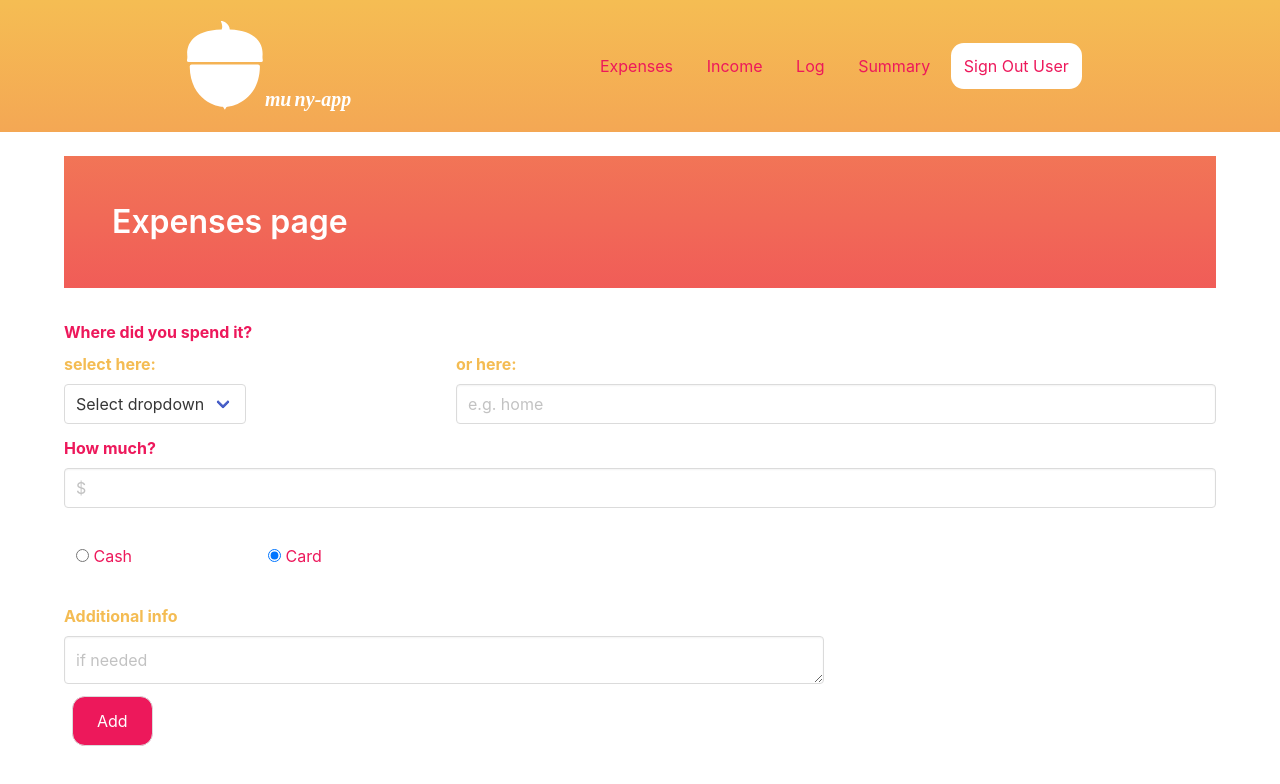
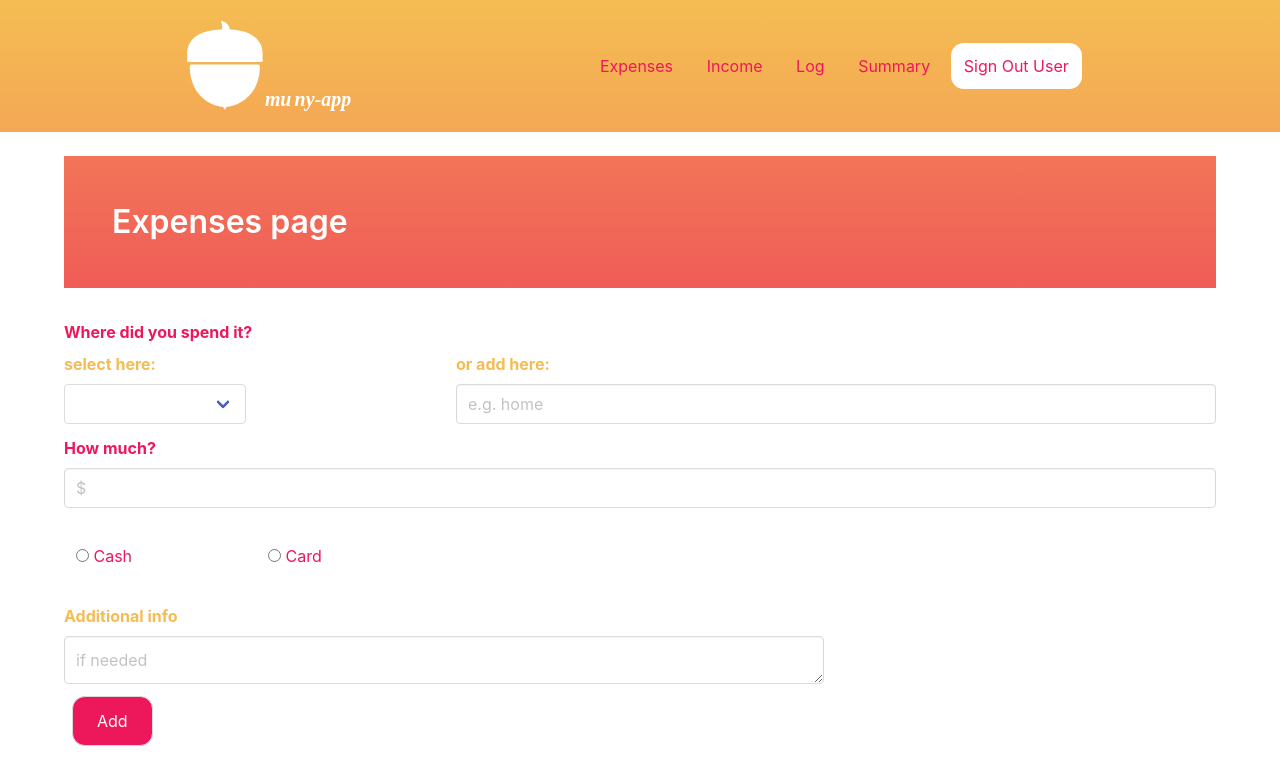
Before and after one commit to RamunasMalisauskas/muny-app, a Vue app: page /expenses in a window 1280 px wide. Shown: the top 784 px of the page. Built offline with nearby package versions, Linux system fonts and the light colour scheme; no server answers; sample sign-in values are in the browser's storage.

Commit message:
local funtionality +

```diff
--- a/src/views/app/Expenses.vue
+++ b/src/views/app/Expenses.vue
@@ -11,7 +11,7 @@
         />
 
         <div class="container">
-          <form name="expenses">
+          <form name="expenses" v-on:submit.prevent="expenses">
             <div class="field">
               <label class="label">Where did you spend it?</label>
               <div class="columns">
@@ -19,9 +19,13 @@
                   <label class="label secondary">select here:</label>
                   <div class="control">
                     <div class="select">
-                      <select>
+                      <select v-model="group">
                         <option>Select dropdown</option>
-                        <option>With options</option>
+                        <option>home</option>
+                        <option>car</option>
+                        <option>travel</option>
+                        <option>food-out</option>
+                        <option>pets</option>
                       </select>
                     </div>
                   </div>
@@ -29,12 +33,13 @@
 
                 <div class="column">
                   <div class="field">
-                    <label class="label secondary">or here:</label>
+                    <label class="label secondary">or add here:</label>
                     <div class="control">
                       <input
                         class="input"
                         type="text"
                         placeholder="e.g. home"
+                        v-model="group"
                       />
                     </div>
                   </div>
@@ -45,7 +50,12 @@
             <div class="field">
               <label class="label">How much?</label>
               <div class="control">
-                <input class="input" type="number" placeholder="$" />
+                <input
+                  class="input"
+                  type="number"
+                  placeholder="$"
+                  v-model="amount"
+                />
               </div>
             </div>
 
@@ -53,14 +63,20 @@
               <div class="control moneyType columns">
                 <div class="column is-2">
                   <label class="radio">
-                    <input type="radio" name="moneyType" />
+                    <input type="radio" name="moneyType" value="Cash" v-model="moneyType" />
                     Cash
                   </label>
                 </div>
 
                 <div class="column">
                   <label class="radio">
-                    <input type="radio" name="moneyType" checked />
+                    <input
+                      type="radio"
+                      name="moneyType"
+                      value="Card"
+                      v-model="moneyType"
+                      checked
+                    />
                     Card
                   </label>
                 </div>
@@ -74,6 +90,7 @@
                   class="textarea"
                   placeholder="if needed"
                   rows="1"
+                  v-model="info"
                 ></textarea>
               </div>
             </div>
@@ -98,9 +115,20 @@ export default {
 
   data() {
     return {
+      group: "",
+      amount: "",
+      moneyType: "",
+      info: "",
       error: false,
       errorMessage: "",
+      loading: false,
     };
+  },
+
+  methods: {
+    expenses() {
+      console.log(this.group, this.amount, this.info, this.moneyType);
+    },
   },
 };
 </script>
```
